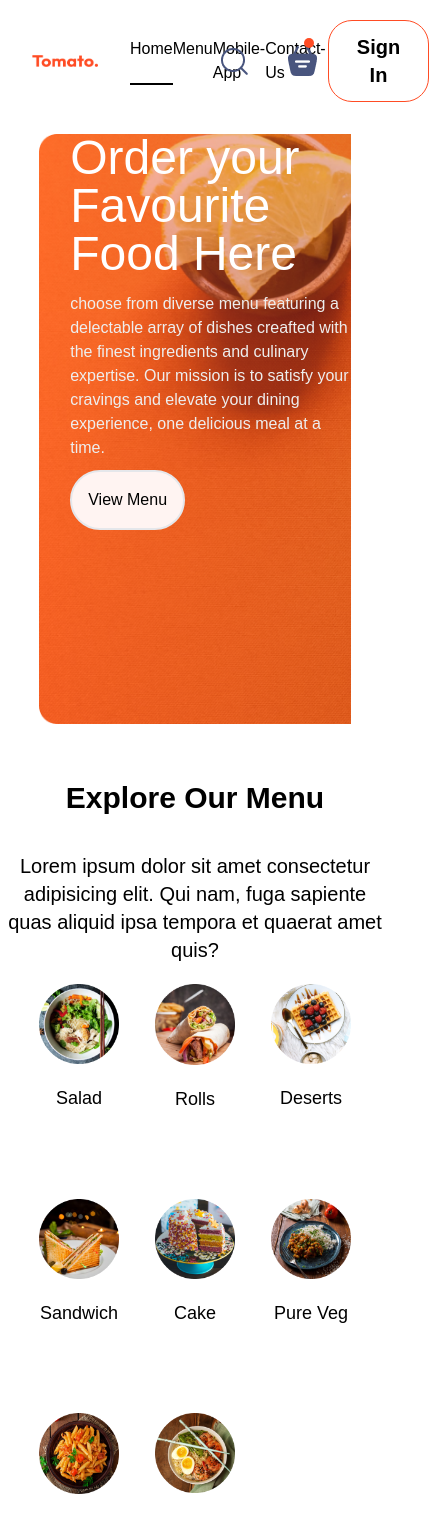
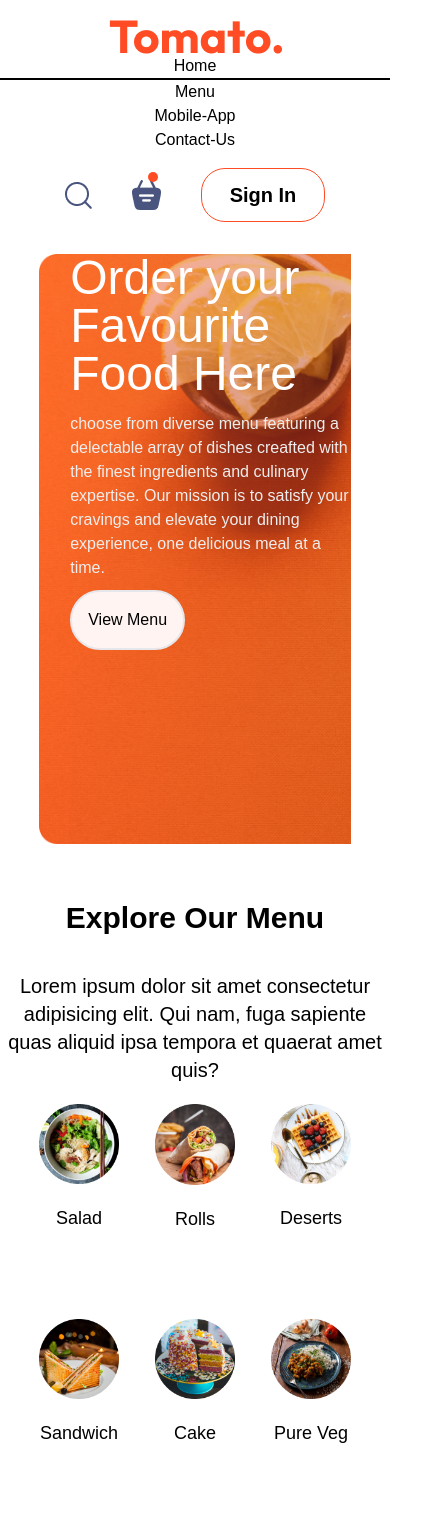
Before and after one commit to Abdelmoneim21/Restaurant-Delivery, a React (Vite) app: page / in a window 390 px wide. Shown: the top 1518 px of the page, 429 px wide, since content can reach past the window. Built offline with nearby package versions, Linux system fonts and the light colour scheme; a web font is replaced by a local one.

Commit message:
filtering dishes has been added

```diff
--- a/src/Context/StoreContext.jsx
+++ b/src/Context/StoreContext.jsx
@@ -1,4 +1,4 @@
-import { createContext, useState } from "react";
+import { createContext, useEffect, useState } from "react";
 import { food_list } from "../assets/assets";
 
 export const StoreContext = createContext(null);
@@ -10,12 +10,19 @@ const StoreContextProvider = (props) => {
     if (!cartItems[itemId]) {
       setCartItems((prev) => ({ ...prev, [itemId]: 1 }));
     } else {
+      setCartItems((prev) => ({ ...prev, [itemId]: prev[itemId] + 1 }));
+    }
+  };
+
+  const removeFromCart = (itemId) => {
+    if (cartItems[itemId] && cartItems[itemId] > 0) {
       setCartItems((prev) => ({ ...prev, [itemId]: prev[itemId] - 1 }));
     }
   };
-  const removeFromCart = (itemId) => {
-    setCartItems((prev) => ({ ...prev, [itemId]: prev[itemId] - 1 }));
-  };
+
+  useEffect(() => {
+    console.log(cartItems);
+  }, [cartItems]);
 
   const contextValue = {
     food_list,
@@ -24,6 +31,7 @@ const StoreContextProvider = (props) => {
     addToCart,
     removeFromCart,
   };
+
   return (
     <StoreContext.Provider value={contextValue}>
       {props.children}
--- a/src/components/ExploreMenu/ExploreMenu.jsx
+++ b/src/components/ExploreMenu/ExploreMenu.jsx
@@ -1,20 +1,38 @@
-
-import { menu_list } from "../../assets/assets"
-export default function ExploreMenu(){
-    return(
-        <div className="Explore-Menu " id="explore-menu">
-            <h1 className="text-3xl font-bold p-9 md:px-40 mt-[20px] text-center md:text-start ">Explore Our Menu</h1>
-            <p className="md:px-40 text-center md:text-start text-xl lg:w-[80%]">Lorem ipsum dolor sit amet consectetur adipisicing elit. Qui nam, fuga sapiente quas aliquid ipsa tempora et quaerat amet quis?</p>
-            <div className="explore-list grid lg:grid-cols-8 md:grid-cols-4 grid-cols-3 justify-center gap-9 text-center mt-[5%] w-[80%] m-auto ">
-                {menu_list.map((item,index)=>{
-                    return(
-                        <div key={index} className="hover:text-[#f96728]">
-                            <img src={item.menu_image} alt="menu-image" className="cursor-pointer"/>
-                            <p className="mb-[50px] mt-[20px] text-lg cursor-pointer ">{item.menu_name}</p>
-                        </div>
-                    )
-                })}
+import { menu_list } from "../../assets/assets";
+export default function ExploreMenu({ category, setCategory }) {
+  return (
+    <div className="Explore-Menu " id="explore-menu">
+      <h1 className="text-3xl font-bold p-9 md:px-40 mt-[20px] text-center md:text-start ">
+        Explore Our Menu
+      </h1>
+      <p className="md:px-40 text-center md:text-start text-xl lg:w-[80%]">
+        Lorem ipsum dolor sit amet consectetur adipisicing elit. Qui nam, fuga
+        sapiente quas aliquid ipsa tempora et quaerat amet quis?
+      </p>
+      <div className="explore-list grid lg:grid-cols-8 md:grid-cols-4 grid-cols-3 justify-center gap-9 text-center mt-[5%] w-[80%] m-auto ">
+        {menu_list.map((item, index) => {
+          return (
+            <div
+              key={index}
+              className="hover:text-[#f96728]"
+              onClick={() =>
+                setCategory((prev) =>
+                  prev === item.menu_name ? "All" : item.menu_name
+                )
+              }
+            >
+              <img
+                src={item.menu_image}
+                alt="menu-image"
+                className="cursor-pointer"
+              />
+              <p className="mb-[50px] mt-[20px] text-lg cursor-pointer ">
+                {item.menu_name}
+              </p>
             </div>
-        </div>
-    )
+          );
+        })}
+      </div>
+    </div>
+  );
 }
--- a/src/components/FoodDisplay/FoodDisplay.jsx
+++ b/src/components/FoodDisplay/FoodDisplay.jsx
@@ -2,27 +2,30 @@ import { useContext } from "react";
 import { StoreContext } from "../../Context/StoreContext";
 import FoodCard from "../foodCard/FoodCard";
 
-export default function FoodDisplay() {
+export default function FoodDisplay({ category }) {
   const { food_list } = useContext(StoreContext); // Ensure food_list is destructured properly.
 
   return (
     <div className="p-6 w-[80%] m-auto">
       <h1 className="text-3xl font-bold mb-6">Top Dishes Near You</h1>
       <div className="grid grid-cols-1 md:grid-cols-2 lg:grid-cols-3 gap-6">
-        {food_list.map((item, index) => (
-          <div key={index}>
+        {food_list.map((item, index) => {
+          console.log(category, item.category);
+          if (category === "All" || category === item.category) {
+            return (
               <FoodCard
+                key={index}
                 item={item}
                 name={item.name}
-              id={item.id}
+                id={item._id}
                 description={item.description}
                 price={item.price}
                 image={item.image}
                 category={item.category}
-            />{" "}
-            {/* Pass the item as a prop to FoodCard */}
-          </div>
-        ))}
+              />
+            );
+          }
+        })}
       </div>
     </div>
   );
--- a/src/components/NavBar/Navbar.jsx
+++ b/src/components/NavBar/Navbar.jsx
@@ -1,26 +1,67 @@
-import { useState } from "react"
-import {assets} from "../../assets/assets"
+import { useState } from "react";
+import { assets } from "../../assets/assets";
 
-export default function Navbar(){
-
-    const [menu,setMenu] = useState("Home")
-    return(
-        <div className="navbar grid grid-cols-3 items-center py-5">
-             <img src={assets.logo} alt="logo" className="px-8" />
-             <ul className="nav-menu flex justify-between w-[100%] cursor-pointer ">
-                <li className={`cursor-pointer ${menu === "Home" ? "border-b-2 border-b-black" : ""}` } onClick={()=>{setMenu("Home")}}>Home</li>
-                <li className={`${menu === "Menu" ? "border-b-2 border-b-black" : ""}` } onClick={()=>{setMenu("Menu")}}>Menu</li>
-                <li className={`${menu === "Mobile-App" ? "border-b-2 border-b-black" : ""}` } onClick={()=>{setMenu("Mobile-App")}}>Mobile-App</li>
-                <li className={`${menu === "Contact-Us" ? "border-b-2 border-b-black" : ""}` } onClick={()=>{setMenu("Contact-Us")}}>Contact-Us</li>
+export default function Navbar() {
+  const [menu, setMenu] = useState("Home");
+  return (
+    <div className="navbar grid md:grid-cols-3 items-center py-5">
+      <img
+        src={assets.logo}
+        alt="logo"
+        className="px-8 m-auto  sm:mb-4 md:m-2 md:mb-0"
+      />
+      <ul className="nav-menu md:flex md:text-center justify-between lg:w-[100%] cursor-pointer ">
+        <li
+          className={`cursor-pointer text-center ${
+            menu === "Home" ? "border-b-2 border-b-black" : ""
+          }`}
+          onClick={() => {
+            setMenu("Home");
+          }}
+        >
+          Home
+        </li>
+        <li
+          className={`text-center ${
+            menu === "Menu" ? "border-b-2 border-b-black" : ""
+          }`}
+          onClick={() => {
+            setMenu("Menu");
+          }}
+        >
+          Menu
+        </li>
+        <li
+          className={` text-center ${
+            menu === "Mobile-App" ? "border-b-2 border-b-black" : ""
+          }`}
+          onClick={() => {
+            setMenu("Mobile-App");
+          }}
+        >
+          Mobile-App
+        </li>
+        <li
+          className={`text-center mb-4 ${
+            menu === "Contact-Us" ? "border-b-2 border-b-black" : ""
+          }`}
+          onClick={() => {
+            setMenu("Contact-Us");
+          }}
+        >
+          Contact-Us
+        </li>
       </ul>
       <div className="nav-right flex justify-center items-center">
-                <img src={assets.search_icon} alt="search" className="mr-10 pointer"/>
+        <img src={assets.search_icon} alt="search" className="mr-10 pointer" />
         <div className="nav-search-icon relative">
-                    <img src={assets.basket_icon} alt="basket"className="mr-10" />
+          <img src={assets.basket_icon} alt="basket" className="mr-10" />
           <div className="dot absolute min-h-[10px] min-w-[10px] border-r-[50%] rounded-2xl bg-[#ff4c24] top-[-8px] left-[16px] "></div>
         </div>
-                <button className="hover:bg-[#fff4f2] px-7 py-3 text-xl pointer border-[1px] border-[#ff4c24] rounded-3xl font-semibold transition">Sign In</button>
+        <button className="hover:bg-[#fff4f2] px-7 py-3 text-xl pointer border-[1px] border-[#ff4c24] rounded-3xl font-semibold transition">
+          Sign In
+        </button>
       </div>
     </div>
-    )
+  );
 }
--- a/src/pages/Home/Home.jsx
+++ b/src/pages/Home/Home.jsx
@@ -1,13 +1,14 @@
 import ExploreMenu from "../../components/ExploreMenu/ExploreMenu";
 import FoodDisplay from "../../components/FoodDisplay/FoodDisplay";
 import Header from "../../components/Header/Header";
-
+import { useState } from "react";
 export default function Home() {
+  const [category, setCategory] = useState("All");
   return (
     <div className="home">
       <Header />
-      <ExploreMenu />
-      <FoodDisplay />
+      <ExploreMenu category={category} setCategory={setCategory} />
+      <FoodDisplay category={category} />
     </div>
   );
 }
```
Lines whose indentation alone changed are shown as unchanged.
